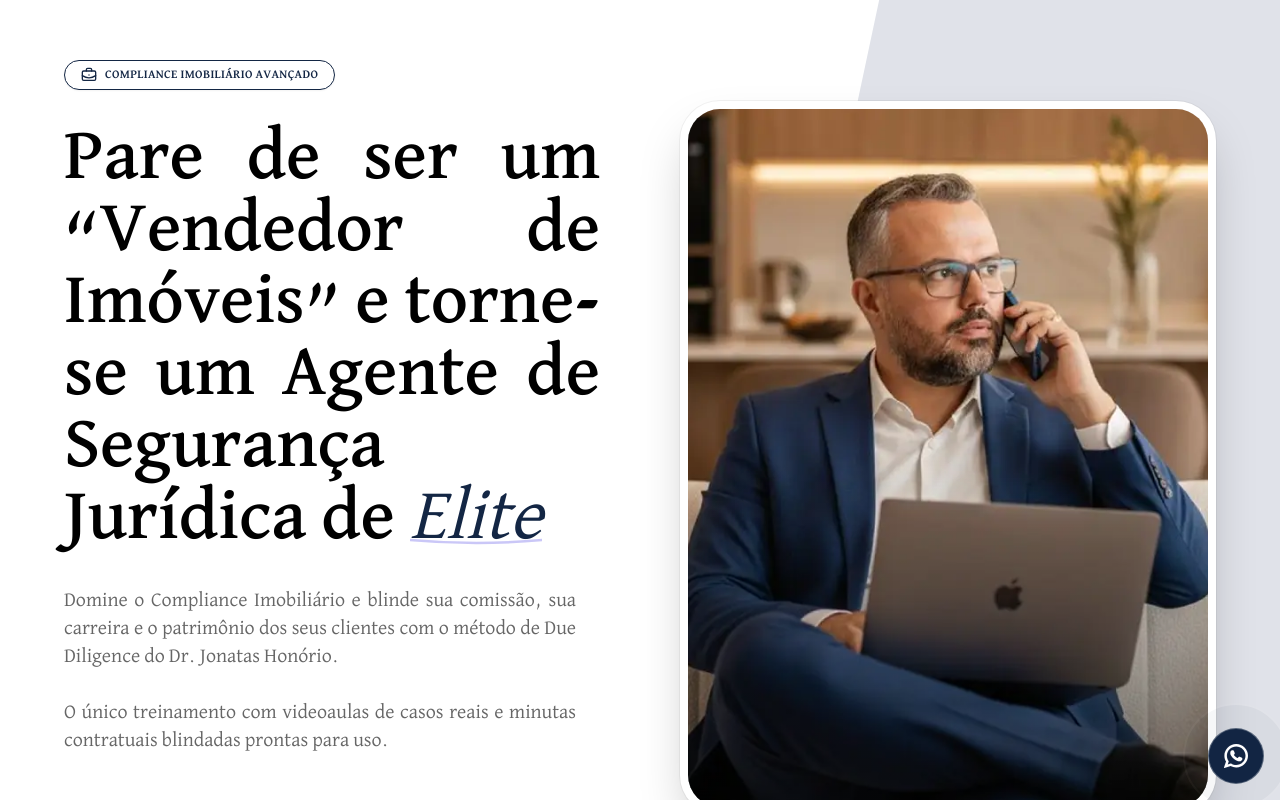
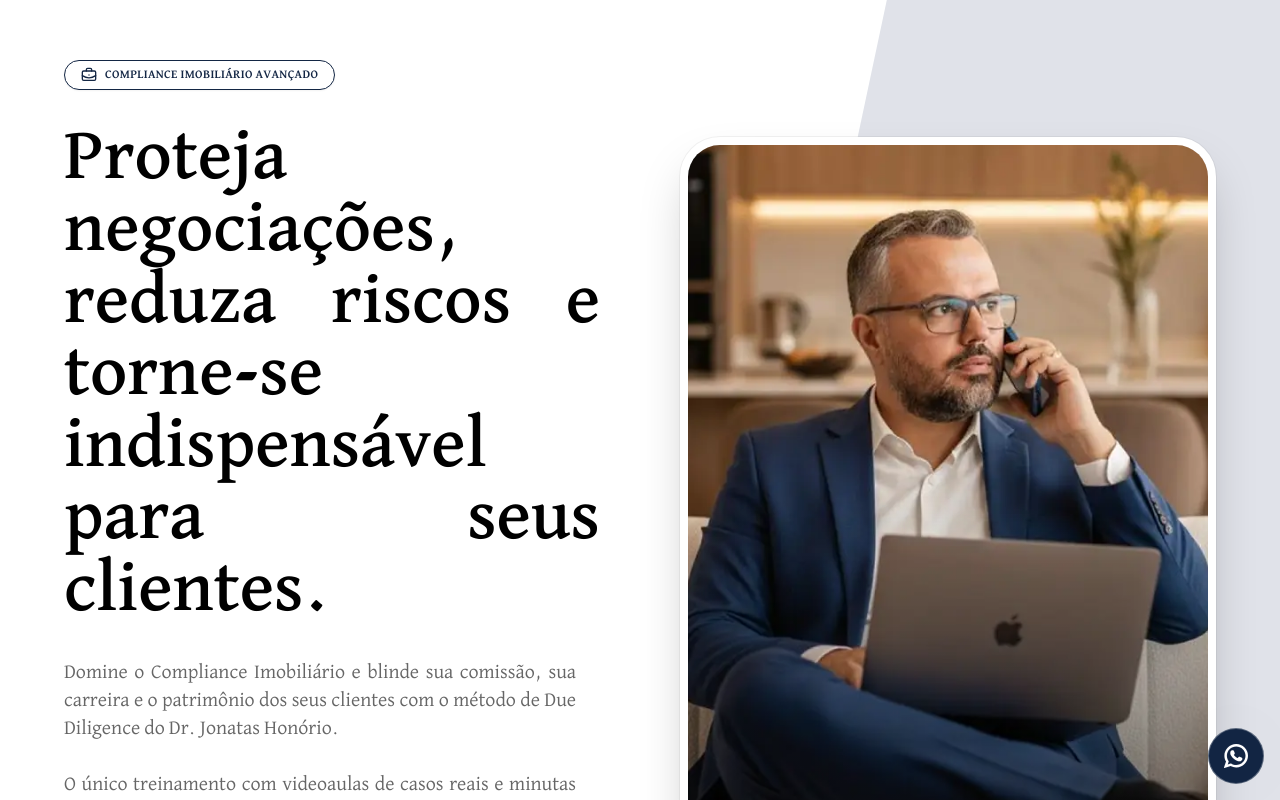
Before and after one commit to Paper-Street-Softwares/LPS-Jonatas-Honorio, a React (Vite) app: page / in a window 1280 px wide. Shown: the top 800 px of the page. Built offline with nearby package versions, Linux system fonts and the light colour scheme.

Commit message:
feat: Corrige Hero

```diff
--- a/src/content/content.jsx
+++ b/src/content/content.jsx
@@ -117,10 +117,9 @@ const content = {
       miniTag: "Compliance Imobiliário Avançado",
       title: (
         <h1>
-          Pare de ser um “Vendedor de Imóveis” e torne-se um Agente de Segurança
-          Jurídica de{" "}
+          Proteja negociações, reduza riscos e torne-se indispensável para seus
+          clientes.
           <span className="destaque relative italic font-light">
-            Elite
             <span>
               <svg
                 className="hero-underline absolute bottom-2 left-0 w-full h-3 text-accent/30 hidden desktop1:flex"
```
